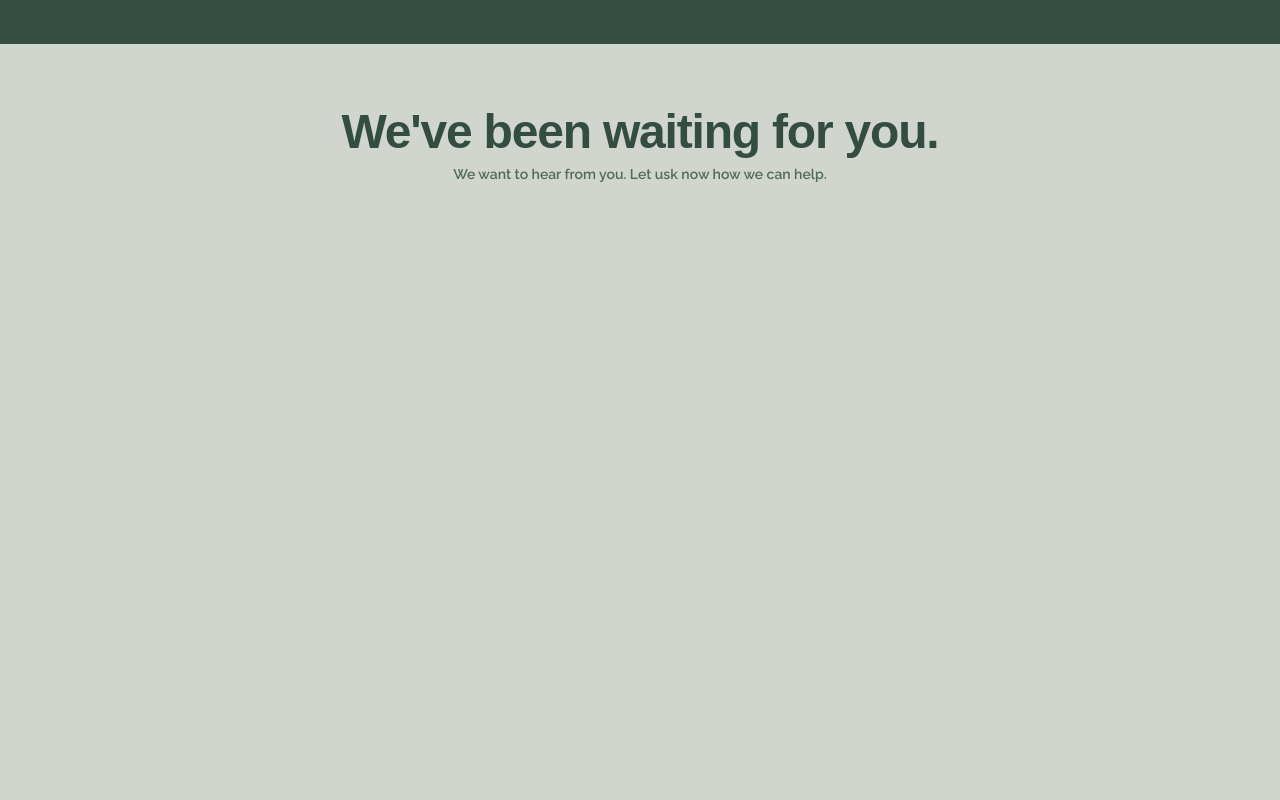
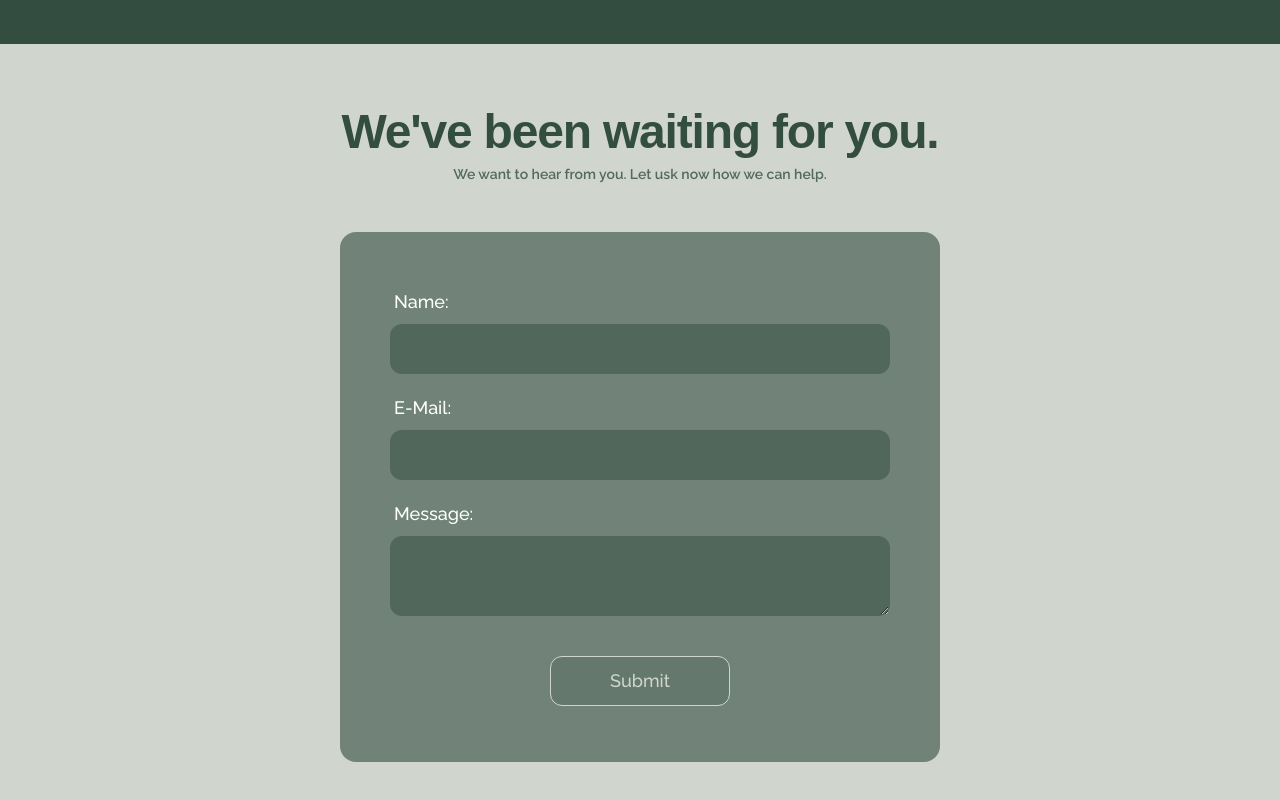
Before and after one commit to ethancreates/article-pal, a Next.js app: page / in a window 1280 px wide. Shown: the part 6851-7651 px from the top of the page. Built offline with nearby package versions, Linux system fonts and the light colour scheme; a web font is replaced by a local one.

Commit message:
contact form done

```diff
--- a/src/components/ContactForm.tsx
+++ b/src/components/ContactForm.tsx
@@ -4,6 +4,7 @@ import { zodResolver } from "@hookform/resolvers/zod";
 import { useForm } from "react-hook-form";
 import { z } from "zod";
 
+import { Textarea } from "@/components/ui/textarea";
 import { Button } from "@/components/ui/button";
 import {
   Form,
@@ -15,20 +16,30 @@ import {
   FormMessage,
 } from "@/components/ui/form";
 import { Input } from "@/components/ui/input";
+import { raleway } from "./Fonts";
+import { cn } from "@/lib/utils";
 
 const formSchema = z.object({
-  username: z.string().min(2, {
-    message: "Username must be at least 2 characters.",
+  name: z.string().min(2, {
+    message: "Name must be at least 2 characters.",
+  }),
+  email: z.string().min(2, {
+    message: "Password must be at least 2 characters",
+  }),
+  messagetext: z.string().min(5, {
+    message: "Your message must at least be 5 characters",
   }),
 });
 
 const onSubmit = () => {};
 
-export function ProfileForm() {
+export function ContactForm() {
   const form = useForm<z.infer<typeof formSchema>>({
     resolver: zodResolver(formSchema),
     defaultValues: {
-      username: "",
+      name: "",
+      email: "",
+      messagetext: "",
     },
   });
 
@@ -40,24 +51,73 @@ export function ProfileForm() {
   }
   return (
     <Form {...form}>
-      <form onSubmit={form.handleSubmit(onSubmit)} className="space-y-8">
+      <form
+        onSubmit={form.handleSubmit(onSubmit)}
+        className={cn(
+          "w-[600px] bg-background/60 py-14 text-foreground rounded-2xl mt-12 flex flex-col items-center",
+          raleway.className
+        )}
+      >
         <FormField
           control={form.control}
-          name="username"
+          name="name"
           render={({ field }) => (
             <FormItem>
-              <FormLabel>Username</FormLabel>
+              <FormLabel className="ml-1 text-lg text-white">Name:</FormLabel>
               <FormControl>
-                <Input placeholder="shadcn" {...field} />
+                <Input
+                  {...field}
+                  className="w-[500px] px-5 py-4 text-white border-background/0 h-[50px] text-lg rounded-xl bg-background/50"
+                />
               </FormControl>
-              <FormDescription>
-                This is your public display name.
-              </FormDescription>
               <FormMessage />
             </FormItem>
           )}
         />
-        <Button type="submit">Submit</Button>
+        <FormField
+          control={form.control}
+          name="email"
+          render={({ field }) => (
+            <FormItem className="mt-5">
+              <FormLabel className="ml-1 text-lg text-white">E-Mail:</FormLabel>
+              <FormControl>
+                <Input
+                  {...field}
+                  className="w-[500px] px-5 py-4 text-white border-background/0 h-[50px] text-lg rounded-xl bg-background/50"
+                />
+              </FormControl>
+              <FormMessage />
+            </FormItem>
+          )}
+        />
+        <FormField
+          control={form.control}
+          name="messagetext"
+          render={({ field }) => (
+            <FormItem className="mt-5">
+              <FormLabel className="ml-1 text-lg text-white">
+                Message:
+              </FormLabel>
+              <FormControl>
+                <Textarea
+                  {...field}
+                  className="w-[500px] px-5 py-4 text-white border-background/0 h-[50px] text-lg rounded-xl bg-background/50"
+                />
+              </FormControl>
+              <FormMessage />
+            </FormItem>
+          )}
+        />
+        <Button
+          className={cn(
+            "bg-background/20 mt-10 w-[180px] h-[50px] text-lg border-foreground rounded-xl hover:scale-105 active:scale-90 transition hover:bg-foreground",
+            raleway.className
+          )}
+          variant="outline"
+          type="submit"
+        >
+          Submit
+        </Button>
       </form>
     </Form>
   );
--- a/src/components/ContactSection.tsx
+++ b/src/components/ContactSection.tsx
@@ -1,5 +1,6 @@
 import { cn } from "@/lib/utils";
 import { raleway } from "./Fonts";
+import { ContactForm } from "./ContactForm";
 
 const ContactSection = () => {
   return (
@@ -17,6 +18,10 @@ const ContactSection = () => {
         >
           We want to hear from you. Let usk now how we can help.
         </p>
+        {/* Contact Form */}
+        <div>
+          <ContactForm />
+        </div>
       </div>
     </section>
   );
--- /dev/null
+++ b/src/components/ui/textarea.tsx
@@ -0,0 +1,24 @@
+import * as React from "react"
+
+import { cn } from "@/lib/utils"
+
+export interface TextareaProps
+  extends React.TextareaHTMLAttributes<HTMLTextAreaElement> {}
+
+const Textarea = React.forwardRef<HTMLTextAreaElement, TextareaProps>(
+  ({ className, ...props }, ref) => {
+    return (
+      <textarea
+        className={cn(
+          "flex min-h-[80px] w-full rounded-md border border-input bg-background px-3 py-2 text-sm ring-offset-background placeholder:text-muted-foreground focus-visible:outline-none focus-visible:ring-2 focus-visible:ring-ring focus-visible:ring-offset-2 disabled:cursor-not-allowed disabled:opacity-50",
+          className
+        )}
+        ref={ref}
+        {...props}
+      />
+    )
+  }
+)
+Textarea.displayName = "Textarea"
+
+export { Textarea }
```
